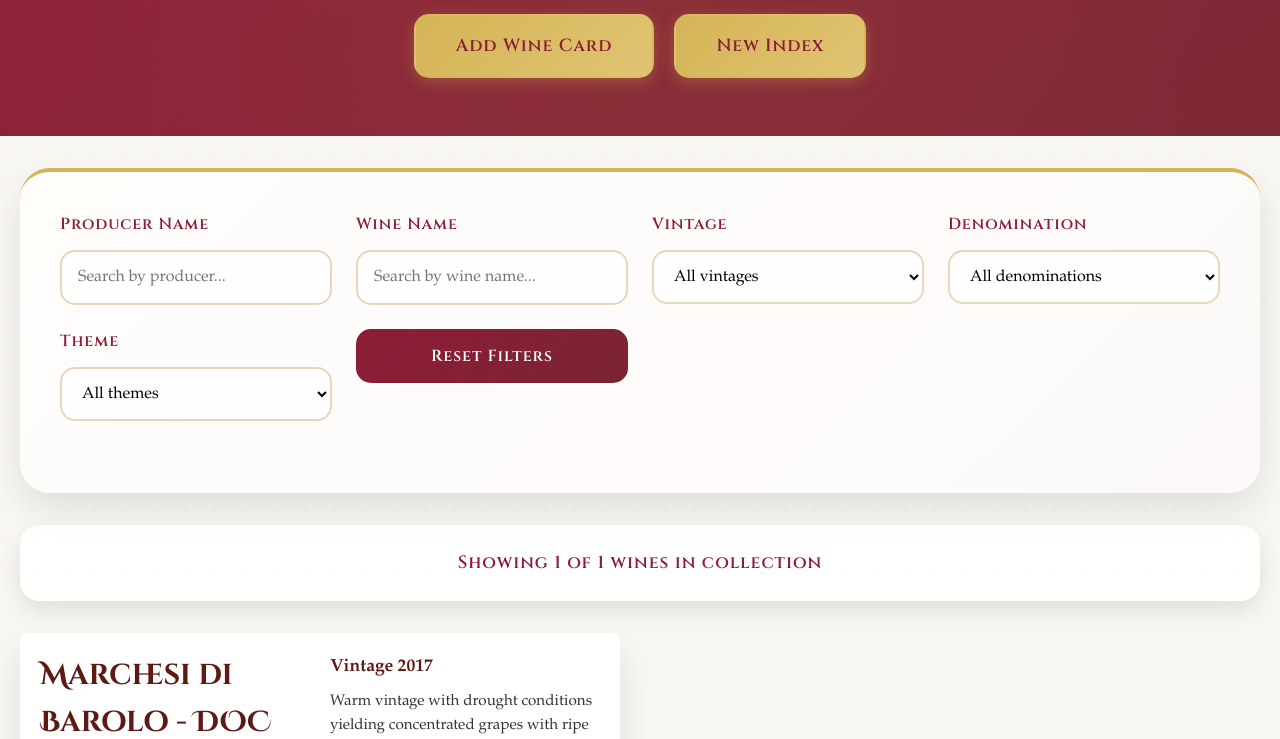
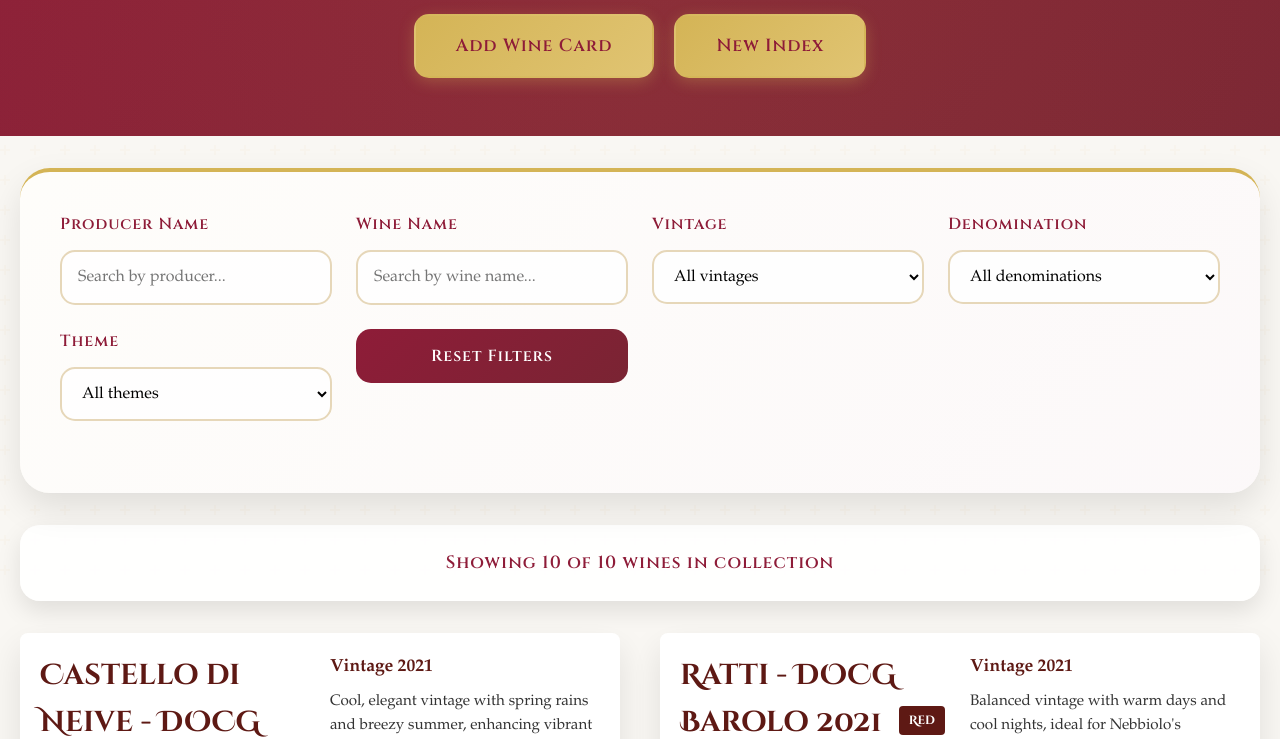
Before and after one commit to S4ng4/wine-list-sipcards, a plain HTML site: page NewIndice.html in a window 1280 px wide. Shown: the part 215-954 px from the top of the page. Drawn offline with Linux system fonts and the light colour scheme.

Commit message:
Update NewIndice.html

```diff
--- a/NewIndice.html
+++ b/NewIndice.html
@@ -681,46 +681,19 @@
 
     <script>
         // Professional wine database
-        let wineDatabase = [
-            {
-                id: 1,
-                producer: "Marchesi di Barolo",
-                vintage: "2017",
-                denomination: "DOC Barbera d'Alba",
-                grapes: "Barbera 100%",
-                alcohol_content: "14.5%",
-                aging: "12 months in French oak barrels with 30% new oak",
-                serving_temperature: "16-18°C",
-                cellaring_potential: "2020-2027",
-                vintage_description: "Warm vintage with drought conditions yielding concentrated grapes with ripe fruit character and moderate acidity",
-                food_pairings: ["Risotto with porcini", "Grilled meats", "Aged cheeses", "Rich pasta dishes"],
-                visual_notes: "Deep ruby red with purple highlights and good viscosity",
-                olfactory_notes: "Aromatic profile of black cherry, plum, blackberry jam, vanilla, and subtle spice notes with hints of violets and earth",
-                gustatory_notes: "Medium to full-bodied with integrated tannins, bright acidity, rich dark fruit flavors, balanced oak influence, and a long, clean finish with subtle coffee notes",
-                radar_body: 4,
-                radar_tannins: 3,
-                radar_acidity: 4,
-                radar_complexity: 4,
-                radar_alcohol: 4,
-                radar_persistence: 3,
-                aroma_1_type: "Red Fruit",
-                aroma_1_value: 2,
-                aroma_2_type: "Black Fruit",
-                aroma_2_value: 2,
-                aroma_3_type: "Floral",
-                aroma_3_value: 1,
-                aroma_4_type: "Vanilla",
-                aroma_4_value: 1.5,
-                aroma_5_type: "Spice",
-                aroma_5_value: 1.5,
-                aroma_6_type: "Earth",
-                aroma_6_value: 1,
-                aroma_7_type: "Coffee",
-                aroma_7_value: 1,
-                theme: "Italian Classics",
-                color: "#5e1914"
-            }
-        ];
+        let wineDatabase = [];
+
+        fetch('data/wines.json')
+            .then(response => response.json())
+            .then(data => {
+                wineDatabase = data.wines;
+                filteredWines = [...wineDatabase];
+                populateFilters();
+                renderWines(filteredWines);
+            })
+            .catch(error => {
+                console.error('Error loading wines:', error);
+            });
 
         let filteredWines = [...wineDatabase];
 
```
